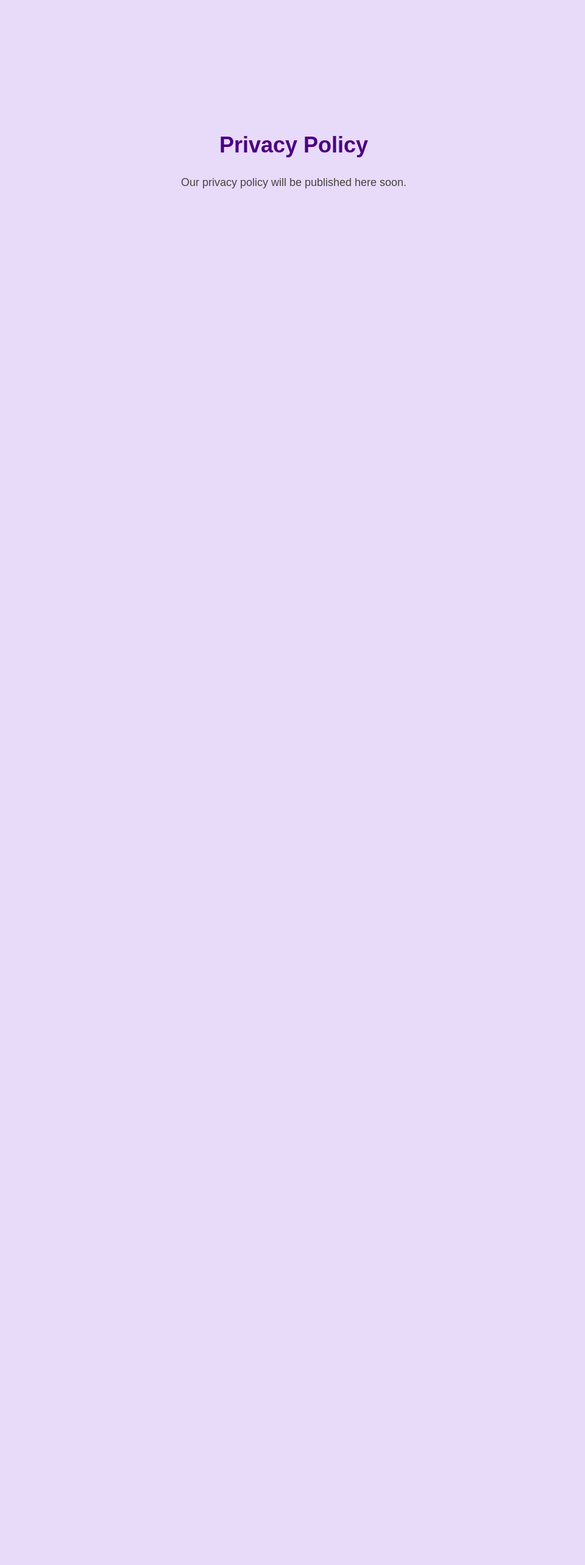
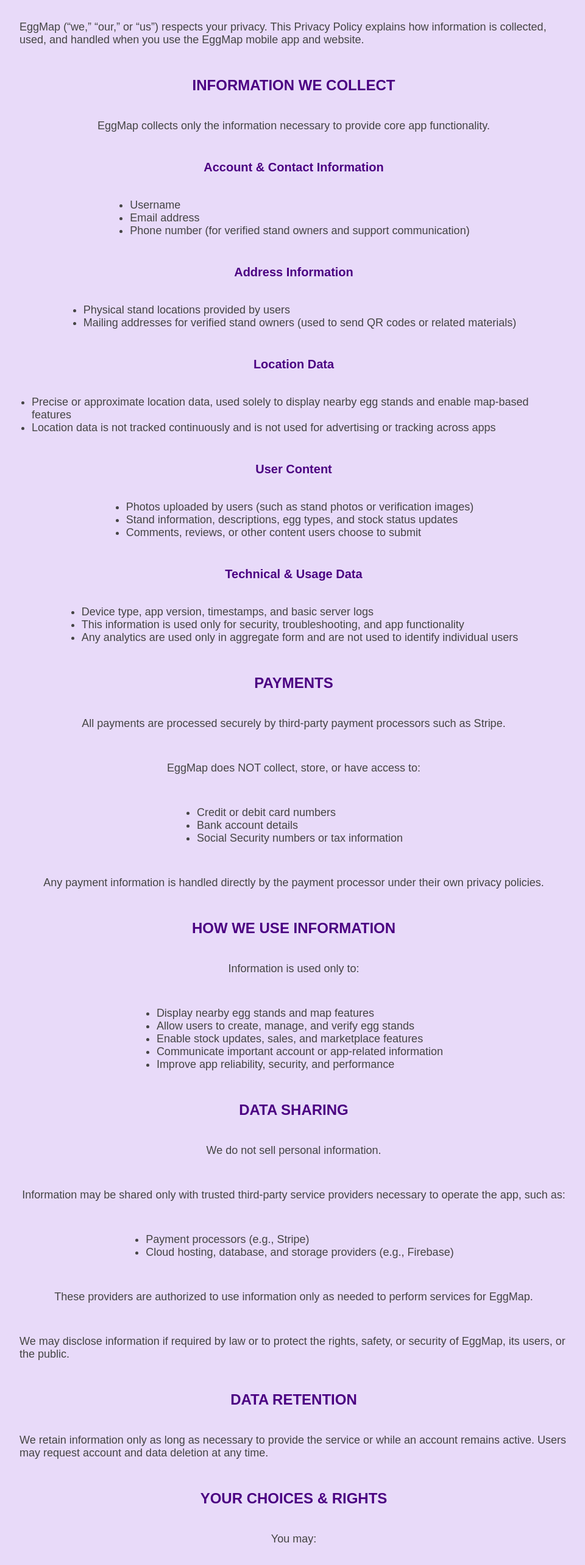
Before and after one commit to Eggmapproject123/eggmap-website, a Next.js app: page /privacy in a window 1280 px wide. Shown: the part 220-2786 px from the top of the page at 61% size, without its empty margins (158-1118 px from the left). Before the commit the page ends 960 px from the top, so only its background shows below. Built offline with nearby package versions, Linux system fonts and the light colour scheme; a web font is replaced by a local one.

Commit message:
Add Privacy Policy page and sidebar link

```diff
--- a/app/privacy/page.jsx
+++ b/app/privacy/page.jsx
@@ -12,16 +12,172 @@ export default function PrivacyPage() {
           display: "flex",
           flexDirection: "column",
           alignItems: "center",
-          justifyContent: "center",
           padding: "80px 20px",
-          textAlign: "center",
+          textAlign: "left",
+          gap: "16px",
+          maxWidth: "900px",
+          margin: "0 auto",
         }}
       >
-        <h1 style={{ fontSize: "36px", marginBottom: "12px" }}>
-          Privacy Policy
+        <h1 style={{ fontSize: "36px", marginBottom: "8px", textAlign: "center" }}>
+          PRIVACY POLICY
         </h1>
+        <p style={{ fontSize: "16px", color: "#444", textAlign: "center" }}>
+          Last updated: 02/01/2026
+        </p>
+
         <p style={{ fontSize: "18px", color: "#444" }}>
-          Our privacy policy will be published here soon.
+          EggMap (“we,” “our,” or “us”) respects your privacy. This Privacy Policy explains how information is collected, used, and handled when you use the EggMap mobile app and website.
+        </p>
+
+        <h2 style={{ fontSize: "24px", marginTop: "16px", marginBottom: "8px" }}>
+          INFORMATION WE COLLECT
+        </h2>
+        <p style={{ fontSize: "18px", color: "#444" }}>
+          EggMap collects only the information necessary to provide core app functionality.
+        </p>
+
+        <h3 style={{ fontSize: "20px", marginTop: "12px", marginBottom: "6px" }}>
+          Account &amp; Contact Information
+        </h3>
+        <ul style={{ fontSize: "18px", color: "#444", paddingLeft: "20px" }}>
+          <li>Username</li>
+          <li>Email address</li>
+          <li>Phone number (for verified stand owners and support communication)</li>
+        </ul>
+
+        <h3 style={{ fontSize: "20px", marginTop: "12px", marginBottom: "6px" }}>
+          Address Information
+        </h3>
+        <ul style={{ fontSize: "18px", color: "#444", paddingLeft: "20px" }}>
+          <li>Physical stand locations provided by users</li>
+          <li>Mailing addresses for verified stand owners (used to send QR codes or related materials)</li>
+        </ul>
+
+        <h3 style={{ fontSize: "20px", marginTop: "12px", marginBottom: "6px" }}>
+          Location Data
+        </h3>
+        <ul style={{ fontSize: "18px", color: "#444", paddingLeft: "20px" }}>
+          <li>Precise or approximate location data, used solely to display nearby egg stands and enable map-based features</li>
+          <li>Location data is not tracked continuously and is not used for advertising or tracking across apps</li>
+        </ul>
+
+        <h3 style={{ fontSize: "20px", marginTop: "12px", marginBottom: "6px" }}>
+          User Content
+        </h3>
+        <ul style={{ fontSize: "18px", color: "#444", paddingLeft: "20px" }}>
+          <li>Photos uploaded by users (such as stand photos or verification images)</li>
+          <li>Stand information, descriptions, egg types, and stock status updates</li>
+          <li>Comments, reviews, or other content users choose to submit</li>
+        </ul>
+
+        <h3 style={{ fontSize: "20px", marginTop: "12px", marginBottom: "6px" }}>
+          Technical &amp; Usage Data
+        </h3>
+        <ul style={{ fontSize: "18px", color: "#444", paddingLeft: "20px" }}>
+          <li>Device type, app version, timestamps, and basic server logs</li>
+          <li>This information is used only for security, troubleshooting, and app functionality</li>
+          <li>Any analytics are used only in aggregate form and are not used to identify individual users</li>
+        </ul>
+
+        <h2 style={{ fontSize: "24px", marginTop: "16px", marginBottom: "8px" }}>
+          PAYMENTS
+        </h2>
+        <p style={{ fontSize: "18px", color: "#444" }}>
+          All payments are processed securely by third-party payment processors such as Stripe.
+        </p>
+        <p style={{ fontSize: "18px", color: "#444" }}>
+          EggMap does NOT collect, store, or have access to:
+        </p>
+        <ul style={{ fontSize: "18px", color: "#444", paddingLeft: "20px" }}>
+          <li>Credit or debit card numbers</li>
+          <li>Bank account details</li>
+          <li>Social Security numbers or tax information</li>
+        </ul>
+        <p style={{ fontSize: "18px", color: "#444" }}>
+          Any payment information is handled directly by the payment processor under their own privacy policies.
+        </p>
+
+        <h2 style={{ fontSize: "24px", marginTop: "16px", marginBottom: "8px" }}>
+          HOW WE USE INFORMATION
+        </h2>
+        <p style={{ fontSize: "18px", color: "#444" }}>
+          Information is used only to:
+        </p>
+        <ul style={{ fontSize: "18px", color: "#444", paddingLeft: "20px" }}>
+          <li>Display nearby egg stands and map features</li>
+          <li>Allow users to create, manage, and verify egg stands</li>
+          <li>Enable stock updates, sales, and marketplace features</li>
+          <li>Communicate important account or app-related information</li>
+          <li>Improve app reliability, security, and performance</li>
+        </ul>
+
+        <h2 style={{ fontSize: "24px", marginTop: "16px", marginBottom: "8px" }}>
+          DATA SHARING
+        </h2>
+        <p style={{ fontSize: "18px", color: "#444" }}>
+          We do not sell personal information.
+        </p>
+        <p style={{ fontSize: "18px", color: "#444" }}>
+          Information may be shared only with trusted third-party service providers necessary to operate the app, such as:
+        </p>
+        <ul style={{ fontSize: "18px", color: "#444", paddingLeft: "20px" }}>
+          <li>Payment processors (e.g., Stripe)</li>
+          <li>Cloud hosting, database, and storage providers (e.g., Firebase)</li>
+        </ul>
+        <p style={{ fontSize: "18px", color: "#444" }}>
+          These providers are authorized to use information only as needed to perform services for EggMap.
+        </p>
+        <p style={{ fontSize: "18px", color: "#444" }}>
+          We may disclose information if required by law or to protect the rights, safety, or security of EggMap, its users, or the public.
+        </p>
+
+        <h2 style={{ fontSize: "24px", marginTop: "16px", marginBottom: "8px" }}>
+          DATA RETENTION
+        </h2>
+        <p style={{ fontSize: "18px", color: "#444" }}>
+          We retain information only as long as necessary to provide the service or while an account remains active. Users may request account and data deletion at any time.
+        </p>
+
+        <h2 style={{ fontSize: "24px", marginTop: "16px", marginBottom: "8px" }}>
+          YOUR CHOICES &amp; RIGHTS
+        </h2>
+        <p style={{ fontSize: "18px", color: "#444" }}>
+          You may:
+        </p>
+        <ul style={{ fontSize: "18px", color: "#444", paddingLeft: "20px" }}>
+          <li>Request deletion of your account and associated data</li>
+          <li>Control location permissions through your device settings</li>
+        </ul>
+        <p style={{ fontSize: "18px", color: "#444" }}>
+          To request account deletion, contact us at:
+        </p>
+        <p style={{ fontSize: "18px", color: "#444" }}>
+          [insert contact email]
+        </p>
+
+        <h2 style={{ fontSize: "24px", marginTop: "16px", marginBottom: "8px" }}>
+          CHILDREN’S PRIVACY
+        </h2>
+        <p style={{ fontSize: "18px", color: "#444" }}>
+          EggMap is not intended for children under the age of 13, and we do not knowingly collect personal information from children.
+        </p>
+
+        <h2 style={{ fontSize: "24px", marginTop: "16px", marginBottom: "8px" }}>
+          CHANGES TO THIS POLICY
+        </h2>
+        <p style={{ fontSize: "18px", color: "#444" }}>
+          We may update this Privacy Policy from time to time. Updates will be posted on this page with a revised “Last updated” date.
+        </p>
+
+        <h2 style={{ fontSize: "24px", marginTop: "16px", marginBottom: "8px" }}>
+          CONTACT US
+        </h2>
+        <p style={{ fontSize: "18px", color: "#444" }}>
+          If you have questions about this Privacy Policy, please contact us at:
+        </p>
+        <p style={{ fontSize: "18px", color: "#444" }}>
+          contacteggmap@gmail.com
         </p>
       </main>
     </>
```
